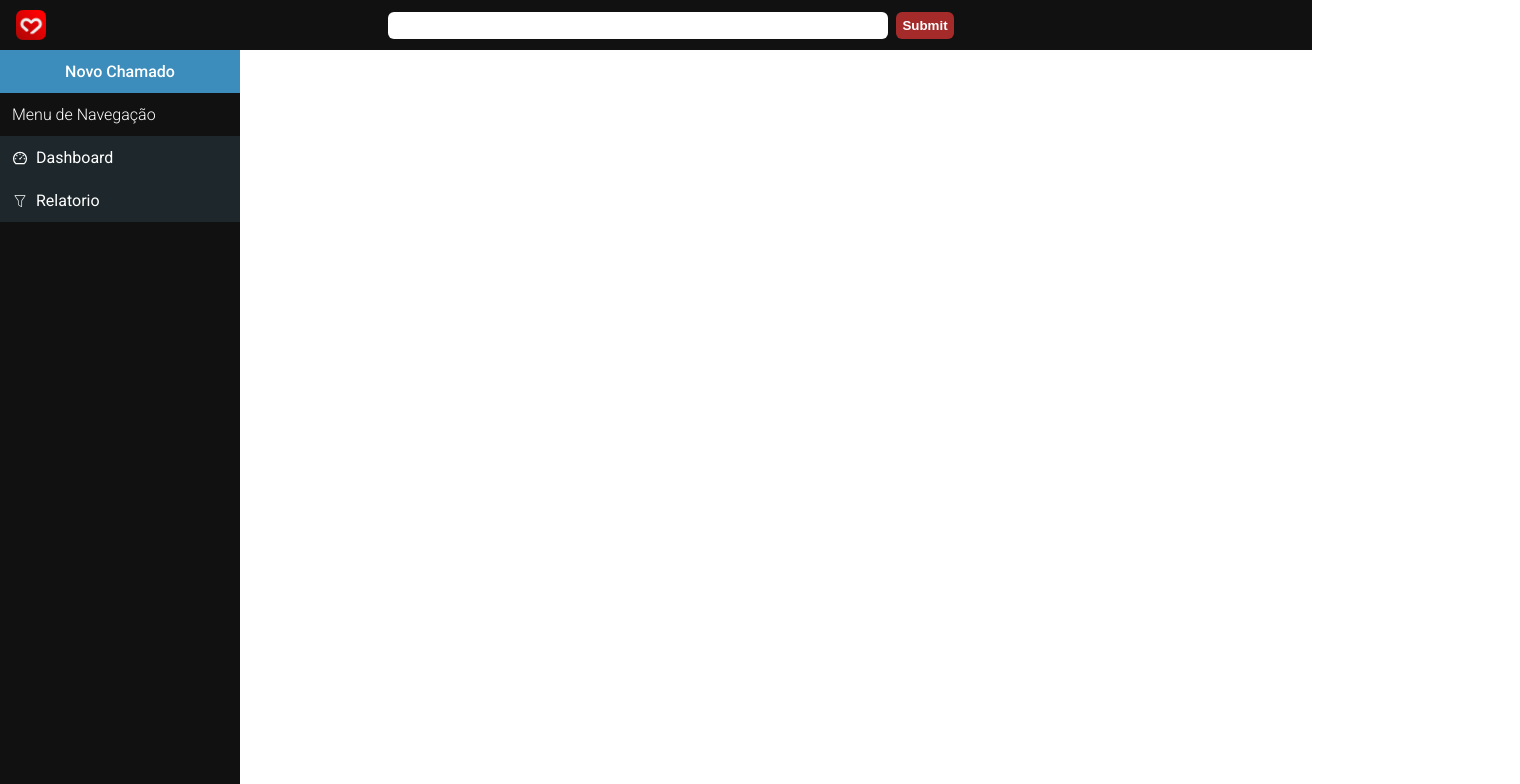
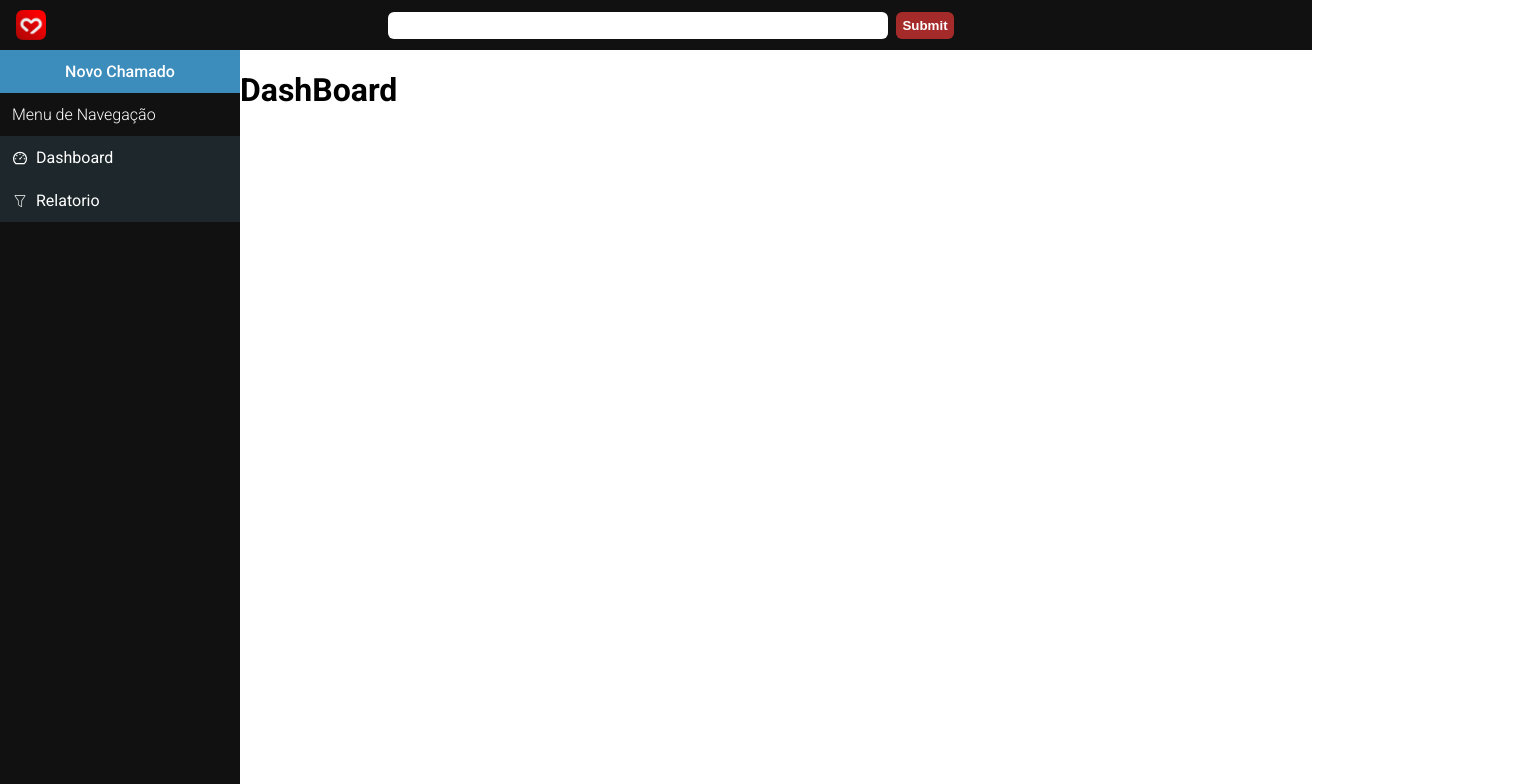
Before and after one commit to thalisson-sousa/primmeTasks, a React (Vite) app: page / in a window 1280 px wide. Shown: the top 784 px of the page, 1520 px wide, since content can reach past the window. Built offline with nearby package versions, Linux system fonts and the light colour scheme.

Commit message:
feat: criando roteamento das paginas

```diff
--- a/package.json
+++ b/package.json
@@ -22,6 +22,7 @@
     "eslint-plugin-react": "^7.32.2",
     "eslint-plugin-react-hooks": "^4.6.0",
     "eslint-plugin-react-refresh": "^0.4.3",
+    "react-router-dom": "^6.16.0",
     "vite": "^4.4.5"
   }
 }
--- a/src/App.jsx
+++ b/src/App.jsx
@@ -1,15 +1,29 @@
-import './App.css'
-import Header from './components/header/Header'
-import SideBar from './components/sideBar/SideBar'
+import { BrowserRouter, Routes, Route } from "react-router-dom";
+
+import styles from './App.module.css';
+import NavBar from "./components/layout/NavBar";
+
+import DashBoard from "./components/pages/dashboard/DashBoard";
+import ReportPage from "./components/pages/report/ReportPage";
+import TaskForm from "./components/pages/taskform/TaskForm";
 
 function App() {
-
   return (
-    <>
-      <Header />
-      <SideBar />
-    </>
-  )
+    <BrowserRouter>
+      <div className={styles.Container}>
+        <div>
+          <NavBar />
+        </div>
+        <div className={styles.body}>
+          <Routes>
+            <Route path="/" element={<DashBoard />} />
+            <Route path="/report" element={<ReportPage />} />
+            <Route path="/newtask" element={<TaskForm />} />
+          </Routes>
+        </div>
+      </div>
+    </BrowserRouter>
+  );
 }
 
-export default App
+export default App;
--- /dev/null
+++ b/src/App.module.css
@@ -0,0 +1,12 @@
+.Container {
+    display: contents;
+    position: relative;
+}
+
+.body {
+    position: absolute;
+    left: 15rem;
+    top: 3.1rem;
+    width: 100%;
+    height: auto;
+}
--- /dev/null
+++ b/src/components/layout/NavBar.jsx
@@ -0,0 +1,11 @@
+import Header from './header/Header'
+import SideBar from './sideBar/SideBar'
+
+export default function NavBar() {
+  return (
+    <div>
+      <Header />
+      <SideBar />
+    </div>
+  );
+}
--- a/src/components/sideBar/SideBar.jsx
+++ b/src/components/layout/sideBar/SideBar.jsx
@@ -1,3 +1,5 @@
+import { Link } from 'react-router-dom';
+
 import styles from './SideBar.module.css';
 import { AiOutlineDashboard } from 'react-icons/ai'
 import { CiFilter } from 'react-icons/ci'
@@ -5,15 +7,23 @@ import { CiFilter } from 'react-icons/ci'
 export default function SideBar() {
     return (
         <div className={styles.Container}>
-            <div className={styles.newTask}>Novo Chamado</div>
+            <div className={styles.newTask}>
+                <Link to="/newtask">
+                    Novo Chamado
+                </Link>
+            </div>
             <div className={styles.menu}>Menu de Navegação</div>
             <div className={styles.dashboard}>
                 <AiOutlineDashboard />
-                Dashboard
+                <Link to="/">
+                    Dashboard
+                </Link>
             </div>
             <div className={styles.dashboard}>
                 <CiFilter />
-                Relatorio
+                <Link to="/report">
+                    Relatorio
+                </Link>
             </div>
         </div>
     )
--- a/src/index.css
+++ b/src/index.css
@@ -6,3 +6,8 @@ body {
   margin: 0;
   padding: 0;
 }
+
+a {
+  text-decoration: none;
+  color: white;
+}
```
Also changed, not shown: src/App.css (deleted), src/components/layout/header/Header.jsx (renamed from src/components/header/Header.jsx), src/components/layout/header/Header.module.css (renamed from src/components/header/Header.module.css), src/components/layout/header/mateusIcon.png (renamed from src/components/header/mateusIcon.png), src/components/layout/sideBar/SideBar.module.css (renamed from src/components/sideBar/SideBar.module.css), 1 other file (tests, documents, lock files or other folders).
